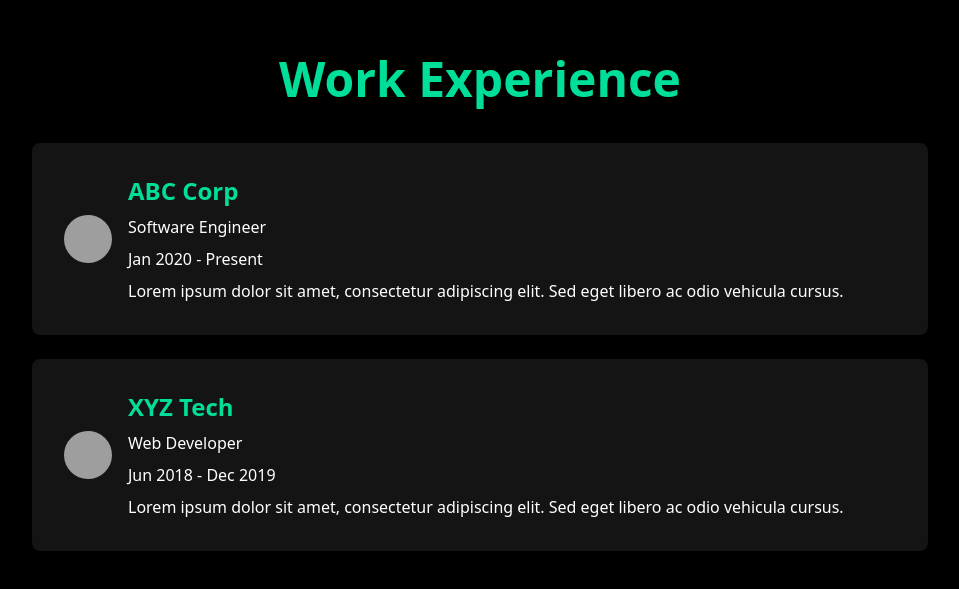
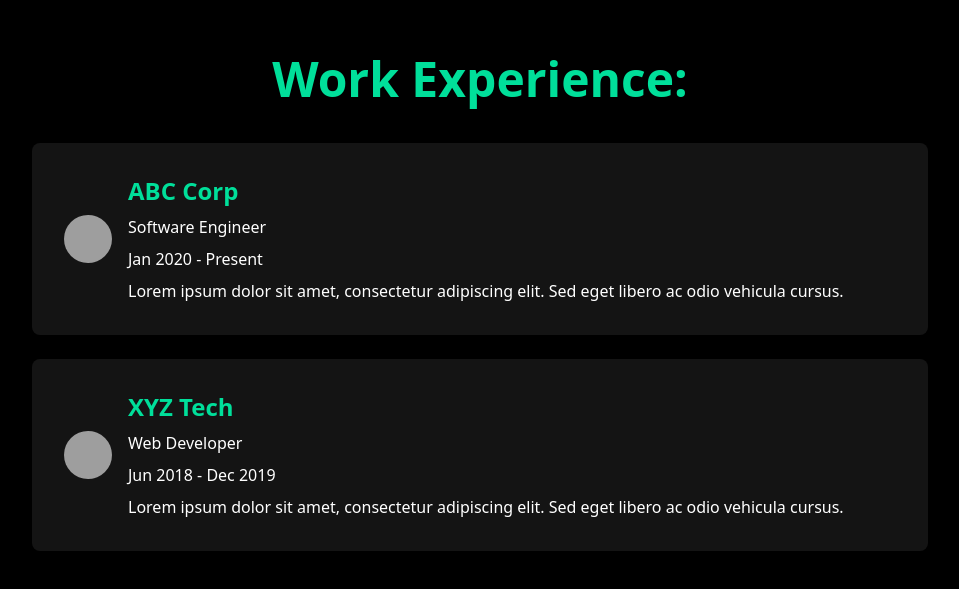
Before and after one commit to jiannotti66/jacks-portfolio-react, a React (Create React App) app: page / in a window 1280 px wide. Shown: the part 2701-3290 px from the top of the page, without its empty margins (160-1119 px from the left). Built offline with nearby package versions, Linux system fonts and the light colour scheme; grey boxes are pictures that could not be loaded.

Commit message:
latest commit. Added experience and work components

```diff
--- a/src/components/Work.jsx
+++ b/src/components/Work.jsx
@@ -23,7 +23,7 @@ const Work = () => {
   return (
     <div id='work' className="bg-black min-h-screen w-full py-10 md:py-16 lg:py-20 px-6 md:px-10 lg:px-16 overflow-y-auto mt-10 md:mt-20 lg:mt-24">
       <div className="max-w-4xl mx-auto">
-        <h2 className="text-3xl text-[#00df9a] md:text-4xl lg:text-5xl font-bold text-center mb-10">Work Experience</h2>
+        <h2 className="text-3xl text-[#00df9a] md:text-4xl lg:text-5xl font-bold text-center mb-10">Work Experience:</h2>
         {workExperiences.map((experience, index) => (
           <div key={index} className="bg-[#141414] rounded-lg shadow-md p-6 md:p-8 mb-6 flex items-center">
             <div className="mr-4">
```
